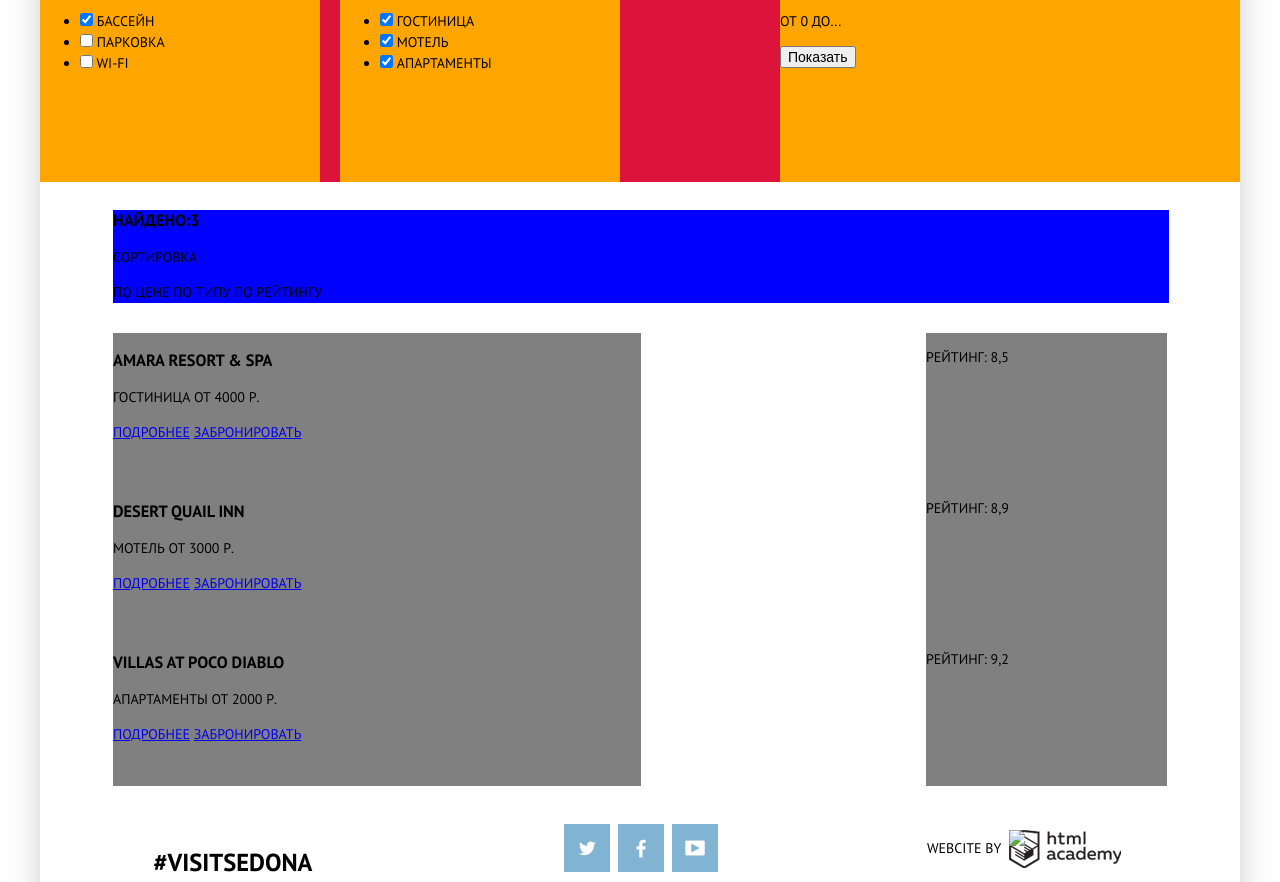
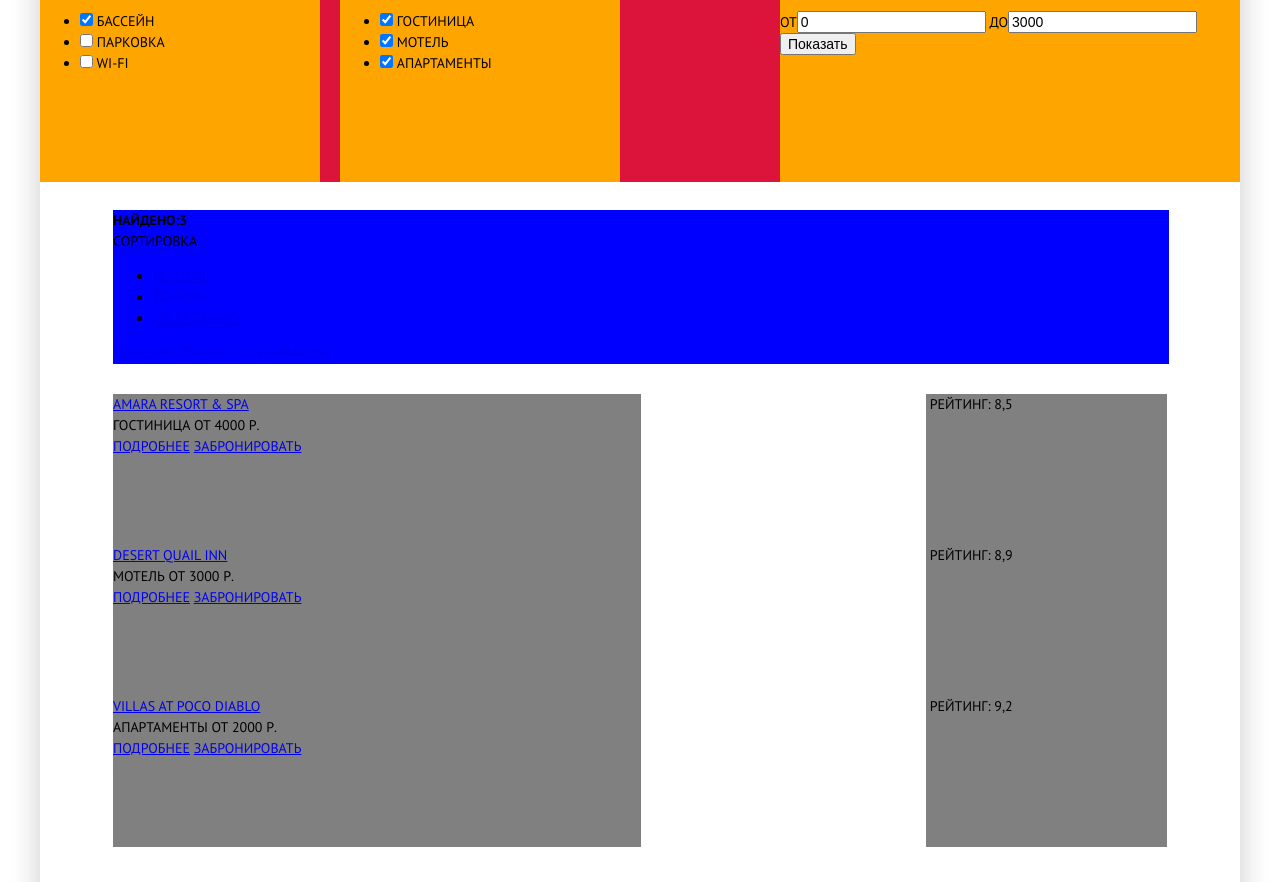
Before and after one commit to katykondr/324759-sedona, a plain HTML site: page catalog.html in a window 1280 px wide. Shown: the part 94-976 px from the top of the page. Drawn offline with Linux system fonts and the light colour scheme.

Commit message:
исправления html в каталоге

```diff
--- a/catalog.html
+++ b/catalog.html
@@ -33,21 +33,21 @@
 				</div>
 			</header>
 			<main class="container">
-			<div class="options clearfix">
+				<form class="options clearfix" action="#">
 					<div class="options-infrastructure">
 						<p>Инфраструктра:</p>
 						<ul>
 							<li>
 								<input type="checkbox" name="swimming-pool" id="swimming-pool" checked>
-							<label for="swimming-pool">Бассейн</label>
+								<label class="box" for="swimming-pool"><span>Бассейн</span></label>
 							</li>
 							<li>
 								<input type="checkbox" name="parking" id="parking">
-							<label for="parking">Парковка</label>
+								<label class="box" for="parking"><span>Парковка</span></label>
 							</li>
 							<li>
 								<input type="checkbox" name="wi-fi" id="wi-fi">
-							<label for="wi-fi">Wi-fi</label>
+								<label class="box" for="wi-fi"><span>Wi-fi</span></label>
 							</li>
 						</ul>
 					</div>
@@ -56,71 +56,119 @@
 						<ul>
 							<li>
 								<input type="checkbox" name="hotel" id="hotel" checked>
-							<label for="hotel">Гостиница</label>
+								<label class="box" for="hotel"><span>Гостиница</span></label>
 							</li>
 							<li>
 								<input type="checkbox" name="motel" id="motel" checked>
-							<label for="motel">Мотель</label>
+								<label class="box" for="motel"><span>Мотель</span></label>
 							</li>
 							<li>
 								<input type="checkbox" name="apartment" id="apartment" checked>
-							<label for="apartment">Апартаменты</label>
+								<label class="box" for="apartment"><span>Апартаменты</span></label>
 							</li>
 						</ul>
 					</div>
 					<div class="cost">
 						<p>Стоимость в сутки (Р):</p>
-					<p>От 0 до...</p>
-					<button class="btn" type="submit">Показать</button>
+						<div class="border">
+							<label class="min-price">от<input type="text" name="min-price" value="0"></label>
+							<label class="max-price">до<input type="text" name="max-price" value="3000"></label>
 						</div>
+						<div class="runner">
+							<span class="sicle-start">
+								<span class="sicl-start-add"></span>
+							</span>
+							<span class="sicle-end">
+								<span class="sicl-end-add"></span>
+							</span>
+							<span class="line-bold"></span>
+							<span class="line-light"></span>
 						</div>
+						<input class="runner-btn" type="submit" value="Показать">
+					</div>
+        		</form>
 				<div class="result">
-				<h3>Найдено:3</h3>
-				<p>Сортировка</p>
-				<a class="btn" >По цене</a>
-				<a class="btn" >По типу</a>
-				<a class="btn" >По рейтингу</a>
+					<b>Найдено:3</b>
+					<section class="sorting">
+						<span class="sort">Сортировка</span>
+						<ul>
+							<li>
+								<a href="#" >По цене</a>
+							</li>
+							<li>
+								<a href="#">По типу</a>
+							</li>
+							<li>
+								<a href="#">По рейтингу</a>
+							</li>
+						</ul>
+					</section>
+					<div class="ascending-descending">
+						<a class="ascending" href="#">По возрастанию</a>
+						<a class="descending" href="#">По убыванию</a>
+					</div>
 				</div>
 				<div class="result-of-selection">
 					<div class="catalog-content clearfix">
+						<img src="" width="" height="" alt="">
 						<div class="content-left">
-						<h3>Amara resort & Spa</h3>
-						<p>Гостиница	от 4000 р.</p>
-						<a class="btn" href="#">Подробнее</a>
-						<a class="btn" href="#">Забронировать</a>
+							<a href="#" class="hotel-name">Amara resort & Spa</a>
+							<div class="price-line">
+								<span>Гостиница</span>
+								<span class="price">от 4000 р.</span>
+							</div>
+							<div class="group-btn">
+								<a class="btn-detail" href="#">Подробнее</a>
+								<a class="btn-book" href="#">Забронировать</a>
+							</div>
 						</div>
 						<div class="content-right">
-						<p>Рейтинг: 8,5</p>
+							<img src="" width="" height="" alt="">
+							<span>Рейтинг: 8,5</span>
 						</div>
 					</div>
 					<div class="catalog-content clearfix">
+						<img src="" width="" height="" alt="">
 						<div class="content-left">
-						<h3>Desert quail inn</h3>
-						<p>Мотель	от 3000 р.</p>
-						<a class="btn" href="#">Подробнее</a>
-						<a class="btn" href="#">Забронировать</a>
+							<a href="#" class="hotel-name">Desert quail inn</a>
+							<div class="price-line">
+								<span>Мотель</span>
+								<span class="price">от 3000 р.</span>
+							</div>
+							<div class="group-btn">
+								<a class="btn-detail" href="#">Подробнее</a>
+								<a class="btn-book" href="#">Забронировать</a>
+							</div>
 						</div>
 						<div class="content-right">
-						<p>Рейтинг: 8,9</p>
+							<img src="" width="" height="" alt="">
+							<span>Рейтинг: 8,9</span>
 						</div>
 					</div>
 					<div class="catalog-content clearfix">
+						<img src="" width="" height="" alt="">
 						<div class="content-left">
-						<h3>Villas at poco diablo</h3>
-						<p>Апартаменты	от 2000 р.</p>
-						<a class="btn" href="#">Подробнее</a>
-						<a class="btn" href="#">Забронировать</a>
+							<a href="#" class="hotel-name">Villas at poco diablo</a>
+							<div class="price-line">
+								<span>Апартаменты</span>
+								<span class="price">от 2000 р.</span>
+							</div>
+							<div class="group-btn">
+								<a class="btn-detail" href="#">Подробнее</a>
+								<a class="btn-book" href="#">Забронировать</a>
+							</div>
 						</div>
 						<div class="content-right">
-						<p>Рейтинг: 9,2</p>
+							<img src="" width="" height="" alt="">
+							<span>Рейтинг: 9,2</span>
 						</div>
 					</div>
 				</div>
 			</main>
 			<footer class="main-footer">
-			<div class="containter clearfix">
+				<div class="container clearfix">
 					<section class="footer-tag">
-					<h3>#Visitsedona</h3>
+						<p>#Visitsedona</p>
 					</section>
 					<section class="footer-social">
 						<a class="social-btn social-btn-tw" href="#">Твиттер</a>
@@ -129,7 +177,7 @@
 					</section>
 					<section class="footer-copyright">
 						<p>Webcite by</p>
-					<a class="btn" href="https://htmlacademy.ru"><img src="" width="" height="" alt="htmlacademy"></a>
+						<a class="btn" href="https://htmlacademy.ru"><img src="img/logo-html.png" width="112" height="38" alt="htmlacademy"></a>
 					</section>
 				</div>
 			</footer>
--- a/css/style.css
+++ b/css/style.css
@@ -172,7 +172,8 @@
 	text-align: center;
 	background-color: #81b3d2;
 	color: #ffffff;
-	min-height: 256px;
+	min-height: 226px;
+	padding-top: 30px;
 }
 
 .features-name {
@@ -262,7 +263,8 @@
 	text-align: center;
 	background-color: #81b3d2;
 	color: #ffffff;
-	height: 256px;
+	height: 226px;
+	padding-top: 30px;
 }
 
 
@@ -278,7 +280,7 @@
 	width: 1200px;
 	justify-content: space-between;
 	margin-bottom: 0px;
-	min-height: 256px;
+	min-height: 260px;
 	background-color: #eeeeee;
 }
 
@@ -287,7 +289,7 @@
 	width: 400px;
 	padding-left: 50px;
 	padding-right: 50px;
-	padding-top: 50px;
+	padding-top: 30px;
 	text-align: center;
 }
 
@@ -394,7 +396,7 @@
 }
 
 .social-btn:hover {
-  background-color: #ffffff;
+	background-color: #ffffff;
 }
 
 .social-btn-tw {
```
Lines whose indentation alone changed are shown as unchanged.
